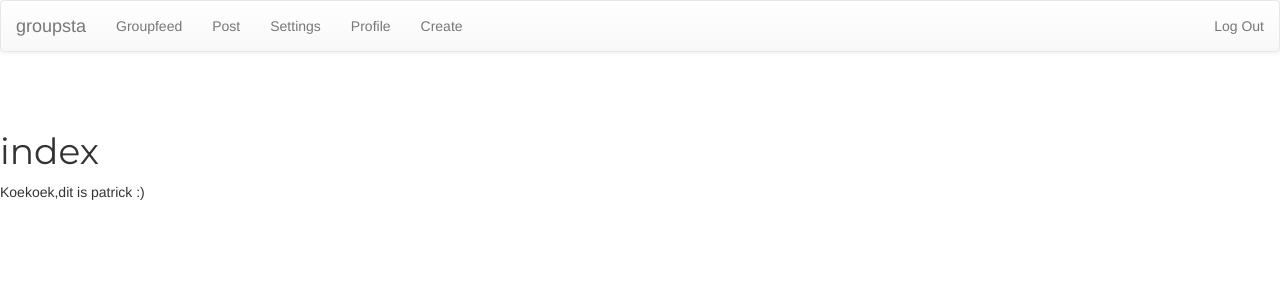
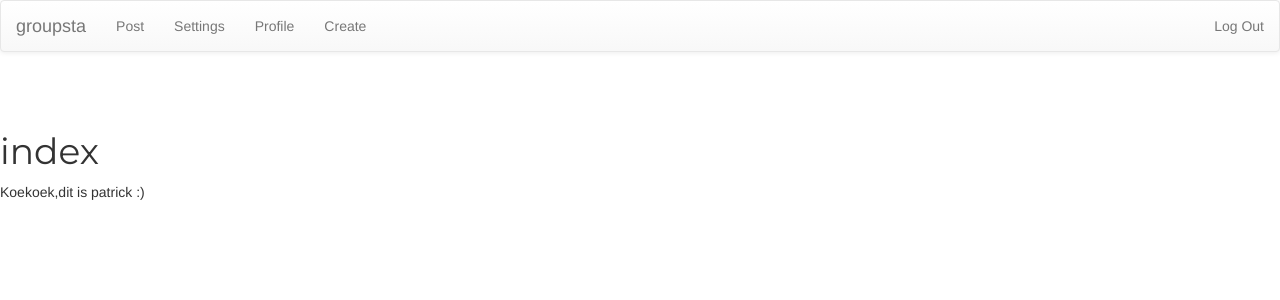
Before and after one commit to Wanghuaichen/groupsta, a Flask app: page / in a window 1280 px wide. Shown: the top 300 px of the page. Run offline with Flask 2, Linux system fonts and the light colour scheme; the visitor is signed in with stand-in values (Sample User, id 1); some libraries are stand-ins or nearby versions.

Commit message:
groupfeed uit navigatie verwijderd

```diff
--- a/templates/layout.html
+++ b/templates/layout.html
@@ -37,7 +37,6 @@
                 <div class="collapse navbar-collapse" id="navbar">
                     {% if session.user_id %}
                         <ul class="nav navbar-nav">
-                            <li><a href="{{ url_for('groupfeed') }}">Groupfeed</a></li>
                             <li><a href="{{ url_for('post') }}">Post</a></li>
                             <li><a href="{{ url_for('settings') }}">Settings</a></li>
                             <li><a href="{{ url_for('profile') }}">Profile</a></li>
```
